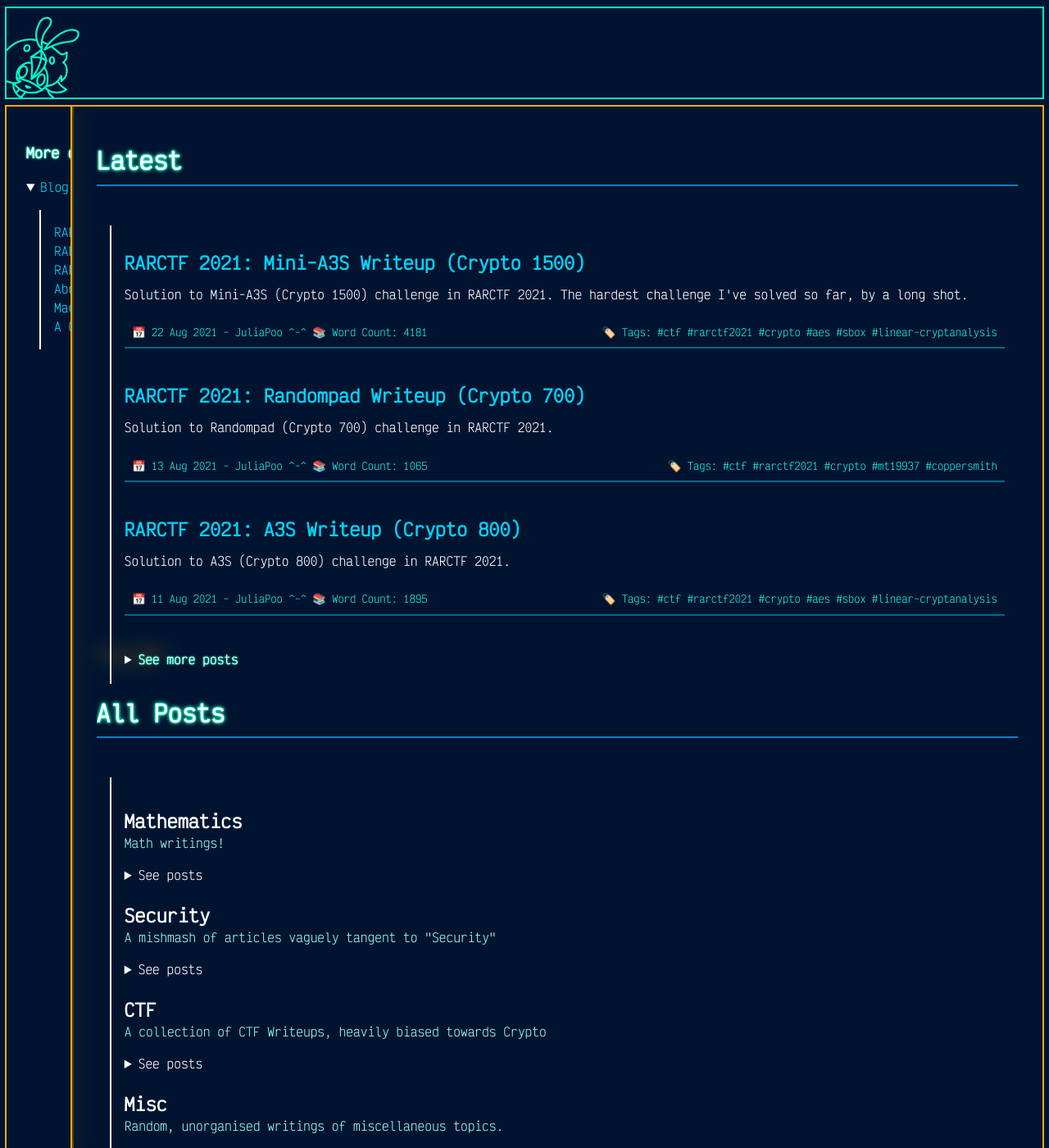
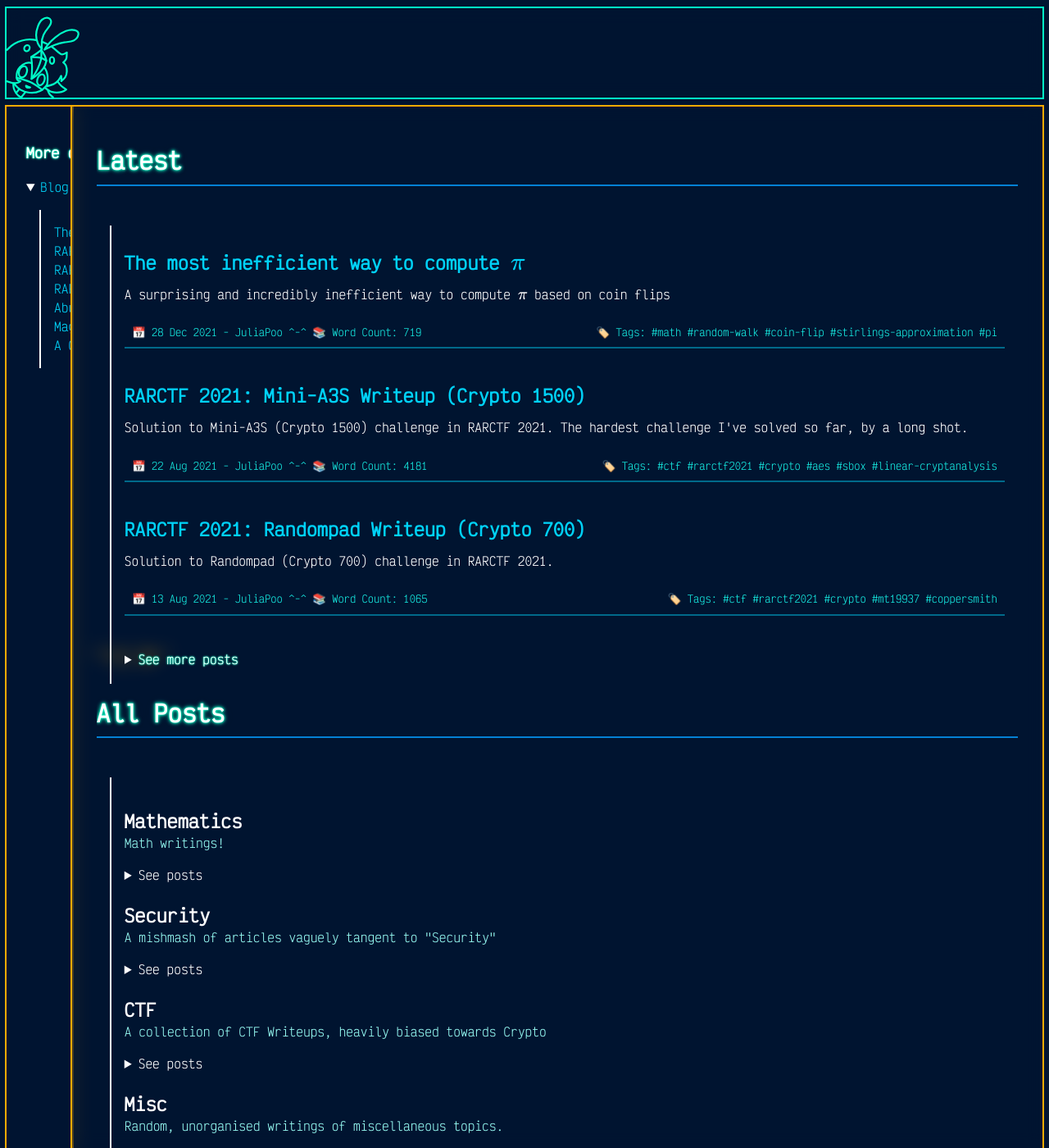
Before and after one commit to JuliaPoo/juliapoo.github.io, a Jekyll site: the page built from blog.html, in a window 1280 px wide and 1400 px high. Shown: the whole window at 82% size. Built offline with Jekyll 4.4.1, drawn with Linux system fonts in a browser that asks for light colours; formulas are drawn with MathJax 3; some of the changed lines change nothing that is shown.

Commit message:
Added inefficient pi post

````diff
--- /dev/null
+++ b/_posts/2021-12-28-most-inefficient-compute-pi.md
@@ -0,0 +1,150 @@
+---
+layout: post
+author: JuliaPoo
+category: Mathematics
+
+display-title: "The most inefficient way to compute $\\pi$"
+tags:
+    - math
+    - random-walk
+    - coin-flip
+    - stirlings-approximation
+    - pi
+
+nav: |
+    * [The Procedure](#the-procedure)
+    * [Its efficiency](#its-efficiency)
+    * [Why it works](#why-it-works)
+        * [Proof](#proof)
+
+excerpt: "A surprising and incredibly inefficient way to compute $\\pi$ based on coin flips"
+---
+
+## The Procedure
+
+Here's my steps to compute $\pi$:
+
+1. Take a large number of coins, say $N$ coins.
+2. Throw all of them down the stairs
+3. Count the number of heads $h$ and tails $t$ and compute $d = \|h-t\|$, the absolute difference between the two.
+4. Repeat steps 1-3 a large number of times, say $M$ times, and take the average of $d$: $d_{avg}$
+5. Compute $\frac{2N}{d_{avg}^2} \approx \pi$
+
+<span class="glow-text" style="font-size:large">_Disclaimer_</span>: This is probably not actually the most inefficient way, but is imo one of the more interesting ones.
+
+## Its efficiency
+
+Of course I'm not gonna be actually doing this with coins, when I can just do it with code. For simplicity, am gonna just set $N = M$
+
+```py
+from random import getrandbits
+from timeit import timeit
+
+def approx_pi(N, M):
+    d_sum = 0
+    for _ in range(M):
+        h = bin(getrandbits(N))[2:].count('1')
+        t = N - h
+        d_sum += abs(h-t)
+    d_avg = d_sum/M
+    pi = 2*N / (d_avg*d_avg)
+    print("Pi:", pi)
+    return pi
+
+s = timeit("approx_pi(10,10)", number=1, globals=globals())
+print(f"Time Taken: {s}s")
+
+s = timeit("approx_pi(100,100)", number=1, globals=globals())
+print(f"Time Taken: {s}s")
+
+s = timeit("approx_pi(1000,1000)", number=1, globals=globals())
+print(f"Time Taken: {s}s")
+
+s = timeit("approx_pi(10000,10000)", number=1, globals=globals())
+print(f"Time Taken: {s}s")
+
+s = timeit("approx_pi(100000,100000)", number=1, globals=globals())
+print(f"Time Taken: {s}s")
+```
+
+Results:
+
+{% capture table1 %}
+| $N,M$ | $\pi$ | Time taken (s) |
+| --- | ----- | ---------- |
+| 10  | 1.9531 | 0.0034 |
+| 100 | 2.7423 | 0.0042 |
+| 1000 | <span class="glow-text">**3**</span>.0966 | 0.0309 |
+| 10000 | <span class="glow-text">**3.1**</span>108 | 0.7314 |
+| 100000 | <span class="glow-text">**3.14**</span>71 | 71.2566 |
+{% endcapture %}
+
+<center>
+{{ table1 | markdownify }}
+</center>
+
+You need to throw `100,000` coins `100,000` times, for a total of `10,000,000,000` (10 billion!) coin tosses to compute just 3 correct digits of $\pi$.
+
+## Why it works
+
+The procedure can be reframed as a 1D random walk. Say each time you toss a coin, you move to the right by 1 step if it's a heads, and to the left if it's a tail, and you do so for $N$ coin tosses. As $M \rightarrow \infty$, $d_{avg}$ is actually equivalent to the expected distance you are from your starting point after $N$ steps!
+
+Now let $E_n$ be the expected distance you are from your starting point after $n$ steps. It turns out that
+
+$$
+\lim_{n \rightarrow \infty} \frac{2n}{E_n^2} = \pi
+$$
+
+### Proof
+
+Consider plotting the number of possible paths that lead to a position after $n$ steps.
+
+{% capture table1 %}
+| Steps |-6|-5|-4|-3|-2|-1|0|+1|+2|+3|+4|+5|+6|
+| ----- |:-:|:-:|:-:|:-:|:-:|:-:|:-:|:-:|:-:|:-:|:-:|:-:|:-:|
+| 0     | | | | | | |1| | | | | | |
+| 1     | | | | | |1|0|1| | | | | |
+| 2     | | | | |1|0|2|0|1| | | | |
+| 3     | | | |1|0|3|0|3|0|1| | | |
+| 4     | | |1|0|4|0|6|0|4|0|1| | |
+| 5     | |1|0|5|0|10|0|10|0|5|0|1| |
+| 6     |1|0|6|0|15|0|20|0|15|0|6|0|1|
+{% endcapture %}
+
+<center class="table-no-outline">
+{{ table1 | markdownify }}
+</center>
+
+> At step $0$, there is only one possible path, which is where you are currently standing on. \\
+> At step $1$, you could have taken a step to the right or to the left, a total of one path to `+1` or `-1`. \\
+> At each additional step, the total number of paths to a position `x` is the sum of the paths to position `x-1` and `x+1`.
+
+Does the values look familiar? It is the values of the [Pascal's Triangle](https://en.wikipedia.org/wiki/Pascal%27s_triangle). The values on the triangle are [Binomial Coefficients](https://en.wikipedia.org/wiki/Binomial_coefficient).
+
+$E_n$ can be computed by taking the average of the distance travelled from all the paths. For instance, looking at the `6-th` row on the table,
+
+$$
+\begin{align}
+E_6 &= \frac{1}{2^6}(1 \times 6 + 6 \times 4 + 15 \times 2 + 20 \times 0 + 15 \times 2 + 6 \times 4 + 1 \times 6)
+\end{align}
+$$
+
+For simplicity, let's consider even $n$. In general, for even $n$,
+
+$$
+\begin{align}
+E_n &= \frac{1}{2^{n-2}} \sum_{j=1}^{n/2} j \binom{n}{n/2 + j} \\
+&= \frac{n}{2^{n}} \binom{n}{n/2}
+\end{align}
+$$
+
+Since we are gonna take the limit $n \rightarrow \infty$, we don't actually need to care about odd $n$ since the limit is the same.
+
+Taking the limit, we can use [Stirling's Approximation](https://en.wikipedia.org/wiki/Stirling%27s_approximation) to approximate the asymptopic behaviour of $E_n$
+
+$$
+\begin{align}
+\lim_{n \rightarrow \infty} E_n &= \sqrt{\frac{2n}{\pi}} \\
+\pi &= \lim_{n \rightarrow \infty} \frac{2n}{E_n^2} \quad \blacksquare
+\end{align}
+$$
--- a/_sass/generic.scss
+++ b/_sass/generic.scss
@@ -98,6 +98,11 @@
     outline: 2px solid rgb(250, 213, 134);
 }
 
+.generic-content .table-no-outline * {
+    outline: 0 !important;
+    padding: 5px !important;
+}
+
 .generic-content hr {
     border: 1px solid rgb(1, 48, 80);
 }
````
Also changed, not shown: _drafts/2021-__-__-rolling-dice.md (added).
